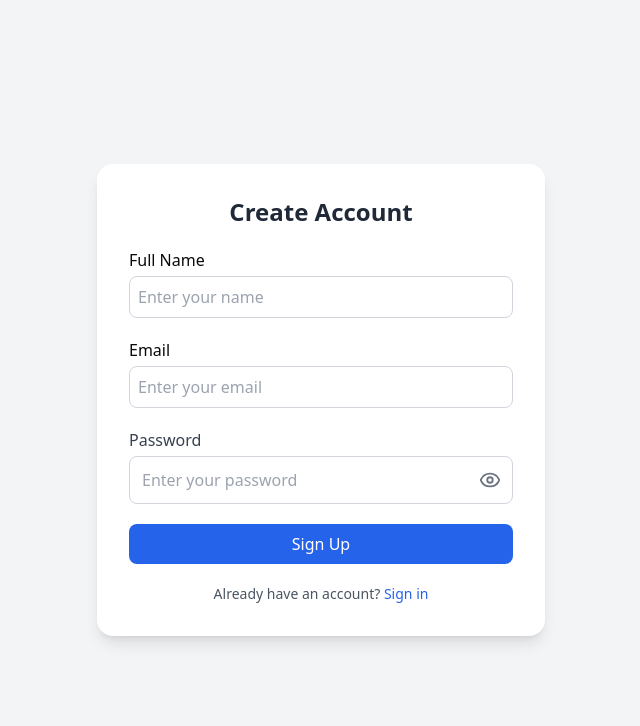
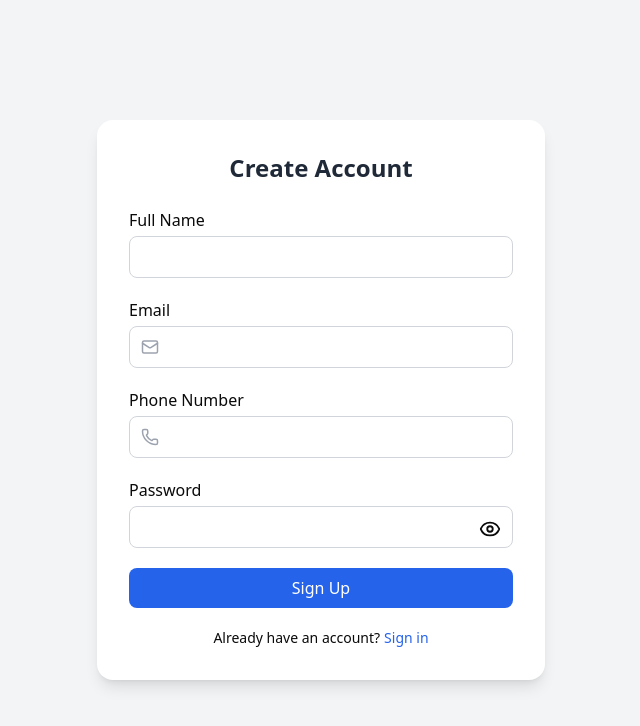
Before and after one commit to YCMS-ONE-DIGITAL/RestoScan-Frotend, a React (Vite) app: page /signup in a window 1280 px wide. Shown: the top 726 px of the page, without its empty margins (319-959 px from the left). Built offline with nearby package versions, Linux system fonts and the light colour scheme.

Commit message:
integrated api with login singup and menu page

```diff
--- a/package.json
+++ b/package.json
@@ -17,7 +17,7 @@
     "@radix-ui/react-slot": "^1.2.3",
     "@radix-ui/react-tooltip": "^1.2.8",
     "@tanstack/react-query": "^5.90.5",
-    "axios": "^1.12.2",
+    "axios": "^1.13.2",
     "class-variance-authority": "^0.7.1",
     "cloudinary": "^2.8.0",
     "clsx": "^2.1.1",
--- a/src/App.jsx
+++ b/src/App.jsx
@@ -1,4 +1,4 @@
-import { createBrowserRouter, RouterProvider } from "react-router-dom";
+  import { createBrowserRouter, RouterProvider } from "react-router-dom";
 import DashboardLayout from "./components/layout/DashboardLayout";
 import Menus from "./pages/Menus";
 import MenuList from "./pages/menus/MenuList";
--- a/src/api/api.js
+++ b/src/api/api.js
@@ -1,7 +1,9 @@
 // api.js
 import axios from "axios";
 const api = axios.create({
-  baseURL: import.meta.env.VITE_API_BASE_URL || "http://localhost:5000/api",
-  headers: { "Content-Type": "application/json" }
+  // baseURL: import.meta.env.VITE_API_BASE_URL || "http://localhost:5000/api",
+    baseURL: "http://127.0.0.1:8000/api", // 👉 change to your actual API URL
+  headers: { "Content-Type": "application/json" },
+    withCredentials: true, // <-- VERY IMPORTANT
 });
 export default api;
--- a/src/components/layout/AuthForm.jsx
+++ b/src/components/layout/AuthForm.jsx
@@ -1,18 +1,21 @@
 import { useState } from "react";
-import { useLocation, useNavigate } from "react-router-dom";
-import { Eye, EyeOff } from "lucide-react";
+import { Eye, EyeOff, Mail, Phone } from "lucide-react";
+import { useNavigate } from "react-router-dom";
+import api from "../../api/api"; // <-- correct path
 
 export default function AuthForm() {
-  const location = useLocation();
   const navigate = useNavigate();
 
-  // Check current route path
-  const isLogin = location.pathname === "/login";
+  const [isLogin, setIsLogin] = useState(false);
+  const [showPassword, setShowPassword] = useState(false);
+  const [isOtpStage, setIsOtpStage] = useState(false);
+  const [otp, setOtp] = useState("");
+  const [loading, setLoading] = useState(false);
 
-  const [showPassword, setShowPassword] = useState(false);
   const [formData, setFormData] = useState({
     name: "",
     email: "",
+    phone: "",
     password: "",
   });
 
@@ -21,106 +24,227 @@ export default function AuthForm() {
   setFormData({ ...formData, [name]: value });
   };
 
-  const handleSubmit = (e) => {
+  // 🔹 LOGIN OR SEND OTP FOR SIGNUP
+  const handleSubmit = async (e) => {
     e.preventDefault();
+
+    // ---------------- 🔵 LOGIN ----------------
     if (isLogin) {
-      console.log("Logging in:", formData);
+      setLoading(true);
+
+      try {
+        const res = await api.post("/user/login", {
+          email: formData.email,
+          password: formData.password,
+        });
+
+        if (res.data.status === "success") {
+          alert("Login Successful!");
+          navigate("/dashboard");
         } else {
-      console.log("Signing up:", formData);
+          alert(res.data.message);
         }
+      } catch (err) {
+        alert("Invalid email or password");
+      }
+
+      setLoading(false);
+      return;
+    }
+
+    // ---------------- 🔵 SIGNUP → SEND OTP ----------------
+    setLoading(true);
+    try {
+      const res = await api.post("otp/send", {
+        name: formData.name,
+        email: formData.email,
+        phone_number: formData.phone,
+        password: formData.password,
+      });
+
+      if (res.data.status === "success") {
+        alert("OTP sent to your email!");
+        setIsOtpStage(true);
+      } else {
+        alert(res.data.message);
+      }
+    } catch (err) {
+      alert(err?.response?.data?.message || "Failed to send OTP");
+    }
+
+    setLoading(false);
   };
 
-  const toggleAuth = () => {
-    navigate(isLogin ? "/signup" : "/login");
+  // 🔹 VERIFY OTP
+  const handleVerifyOtp = async (e) => {
+    e.preventDefault();
+    setLoading(true);
+
+    try {
+      const res = await api.post("/otp/verify", {
+        name: formData.name,
+        email: formData.email,
+        phone_number: formData.phone,
+        password: formData.password,
+        otp: otp,
+      });
+
+      if (res.data.status === "success") {
+        alert("Signup Successful!");
+        navigate("/dashboard");
+      } else {
+        alert(res.data.message);
+      }
+    } catch (err) {
+      alert(err?.response?.data?.message || "Error verifying OTP");
+    }
+
+    setLoading(false);
   };
 
   return (
-    <div className="flex items-center justify-center min-h-screen bg-gray-100">
-      <form
-        onSubmit={handleSubmit}
-        className="bg-white p-8 rounded-2xl shadow-lg w-full max-w-md space-y-5"
-      >
+    <div className="flex items-center justify-center min-h-screen bg-gray-100 transition-all">
+      <div className="bg-white p-8 rounded-2xl shadow-lg w-full max-w-md space-y-6">
+
         <h2 className="text-2xl font-bold text-center text-gray-800">
-          {isLogin ? "Sign In" : "Create Account"}
+          {isOtpStage ? "Verify OTP" : isLogin ? "Sign In" : "Create Account"}
         </h2>
 
+        {/* ------------------- STEP 1 FORM ------------------- */}
+        {!isOtpStage && (
+          <form onSubmit={handleSubmit} className="space-y-5">
+
+            {/* Name */}
             {!isLogin && (
               <div>
                 <label className="block mb-1 font-medium">Full Name</label>
                 <input
-              type="text"
                   name="name"
                   value={formData.name}
                   onChange={handleChange}
-              className="w-full border border-gray-300 rounded-lg p-2 focus:ring-2 focus:ring-blue-500"
-              placeholder="Enter your name"
+                  className="w-full border border-gray-300 rounded-lg p-2"
                   required
                 />
               </div>
             )}
 
+            {/* Email */}
             <div>
               <label className="block mb-1 font-medium">Email</label>
+              <div className="relative">
+                <Mail className="absolute left-3 top-3 text-gray-400" size={18} />
                 <input
                   type="email"
                   name="email"
                   value={formData.email}
                   onChange={handleChange}
-            className="w-full border border-gray-300 rounded-lg p-2 focus:ring-2 focus:ring-blue-500"
-            placeholder="Enter your email"
+                  className="w-full border border-gray-300 rounded-lg pl-10 p-2"
                   required
                 />
               </div>
+            </div>
 
-        <div className="relative w-full">
-  <label className="block mb-1 font-medium text-gray-700">Password</label>
+            {/* Phone */}
+            {!isLogin && (
+              <div>
+                <label className="block mb-1 font-medium">Phone Number</label>
+                <div className="relative">
+                  <Phone className="absolute left-3 top-3 text-gray-400" size={18} />
+                  <input
+                    name="phone"
+                    value={formData.phone}
+                    onChange={handleChange}
+                    className="w-full border border-gray-300 rounded-lg pl-10 p-2"
+                    required
+                  />
+                </div>
+              </div>
+            )}
 
+            {/* Password */}
+            <div>
+              <label className="block mb-1 font-medium">Password</label>
               <div className="relative">
                 <input
                   type={showPassword ? "text" : "password"}
                   name="password"
                   value={formData.password}
                   onChange={handleChange}
-      className="w-full border border-gray-300 rounded-lg h-12 pl-3 pr-12 focus:ring-2 focus:ring-blue-500 focus:outline-none"
-      placeholder="Enter your password"
+                  className="w-full border border-gray-300 rounded-lg p-2 pr-10"
                   required
                 />
-
-    {/* 👇 The magic part 👇 */}
                 <button
                   type="button"
                   onClick={() => setShowPassword(!showPassword)}
-      className="absolute inset-y-0 right-3 flex items-center justify-center text-gray-500 hover:text-gray-700"
-      style={{ pointerEvents: "auto" }} // ensures click always works
+                  className="absolute right-3 top-3"
                 >
-      {showPassword ? (
-        <EyeOff size={22} className="block" />
-      ) : (
-        <Eye size={22} className="block" />
-      )}
+                  {showPassword ? <EyeOff size={22} /> : <Eye size={22} />}
                 </button>
               </div>
             </div>
 
-
+            {/* Submit */}
             <button
               type="submit"
-          className="w-full bg-blue-600 text-white py-2 rounded-lg hover:bg-blue-700 transition"
+              disabled={loading}
+              className="w-full bg-blue-600 text-white py-2 rounded-lg"
             >
-          {isLogin ? "Sign In" : "Sign Up"}
+              {loading ? "Please Wait..." : isLogin ? "Sign In" : "Sign Up"}
             </button>
 
-        <p className="text-center text-sm text-gray-600">
-          {isLogin ? "Don't have an account?" : "Already have an account?"}{" "}
+            {/* Toggle Login/Signup */}
+            <p className="text-center text-sm">
+              {isLogin ? "Don't have an account?" : "Already have an account?"}
               <button
                 type="button"
-            onClick={toggleAuth}
-            className="text-blue-600 hover:underline"
+                onClick={() => setIsLogin(!isLogin)}
+                className="text-blue-600 ml-1"
               >
                 {isLogin ? "Sign up" : "Sign in"}
               </button>
             </p>
+
           </form>
+        )}
+
+        {/* ------------------- STEP 2 - OTP ------------------- */}
+        {isOtpStage && (
+          <form onSubmit={handleVerifyOtp} className="space-y-5 text-center">
+            <p className="text-gray-600 text-sm">
+              Enter the 6-digit OTP sent to <br />
+              <span className="text-blue-600 font-medium">{formData.email}</span>
+            </p>
+
+            <input
+              type="text"
+              maxLength={6}
+              value={otp}
+              onChange={(e) => setOtp(e.target.value)}
+              className="w-full border border-gray-300 rounded-lg p-3 text-center text-xl tracking-widest"
+              required
+            />
+
+            <div className="flex gap-2">
+              <button
+                type="button"
+                onClick={() => setIsOtpStage(false)}
+                className="w-full bg-gray-300 py-2 rounded-lg"
+              >
+                Back
+              </button>
+
+              <button
+                type="submit"
+                disabled={loading}
+                className="w-full bg-green-600 text-white py-2 rounded-lg"
+              >
+                Verify OTP
+              </button>
+            </div>
+          </form>
+        )}
+
+      </div>
     </div>
   );
 }
--- a/src/pages/menus/MenuForm.jsx
+++ b/src/pages/menus/MenuForm.jsx
@@ -13,10 +13,15 @@ const MenuForm = ({ menu, onClose }) => {
     if (menu) setName(menu.name);
   }, [menu]);
 
+  // ADD + EDIT mutation
   const mutation = useMutation({
     mutationFn: async (data) => {
-      if (menu) return api.put(`/menus/${menu.id}`, data);
-      else return api.post("/menus", data);
+      // 👉 Editing
+      if (menu) {
+        return api.post(`/restaurant/menus/update/${menu.id}`, data);
+      }
+      // 👉 Creating
+      return api.post(`/restaurant/menus`, data);
     },
     onSuccess: () => {
       queryClient.invalidateQueries(["menus"]);
```
Also changed, not shown: src/components/layout/HomePageComponents/Navbar.jsx (+5 -4 lines), src/pages/menus/MenuList.jsx (+4 -4 lines), src/pages/login.jsx (added), 1 other file (tests, documents, lock files or other folders). Lines whose indentation alone changed are shown as unchanged.
